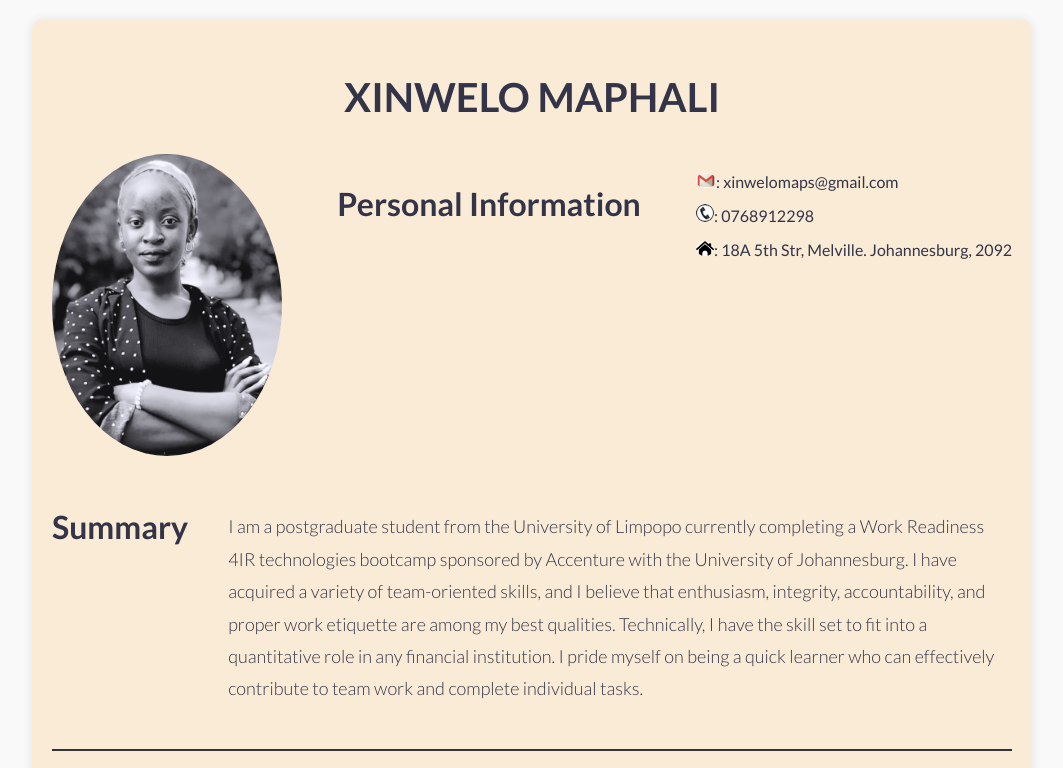
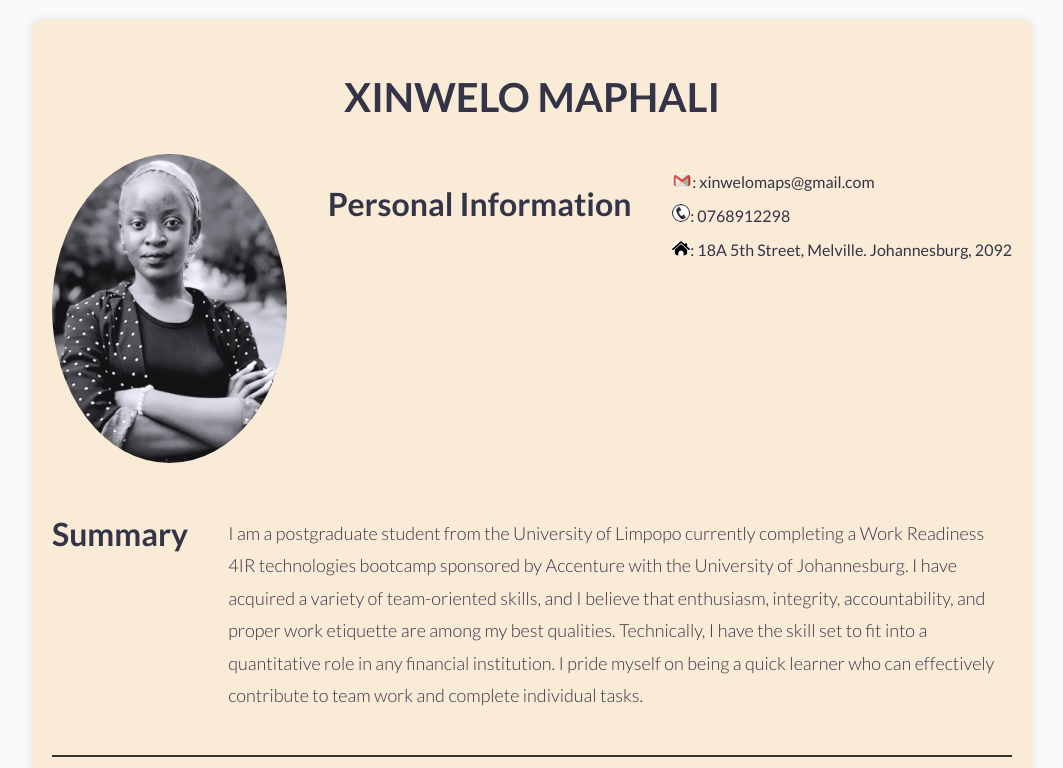
Before and after one commit to NakimJoy/cv_project, a website built with Vite: page index.html in a window 1280 px wide. Shown: the top 768 px of the page, without its empty margins (108-1171 px from the left). Built offline with nearby package versions, Linux system fonts and the light colour scheme.

Commit message:
cv commit

```diff
--- a/index.html
+++ b/index.html
@@ -16,12 +16,12 @@
         </header>
 
         <section class="personal-info">
-            <img src="WhatsApp Image 2024-05-30 at 14.20.35.jpeg" alt="Profile Picture" width="230">
+            <img src="WhatsApp Image 2024-05-30 at 14.20.35.jpeg" alt="Profile Picture" width="235">
             <h2>Personal Information</h2>
             <ul>
                 <li><img src="email.jpg" width="20" alt="Email Icon">: xinwelomaps@gmail.com</li>
                 <li><img src="phone.jpg" width="18" alt="Phone Icon">: 0768912298</li>
-                <li><img src="home.jpg" width="18" alt="Home Icon">: 18A 5th Str, Melville. Johannesburg, 2092</li>
+                <li><img src="home.jpg" width="18" alt="Home Icon">: 18A 5th Street, Melville. Johannesburg, 2092</li>
             </ul>
         </section>
 
```
